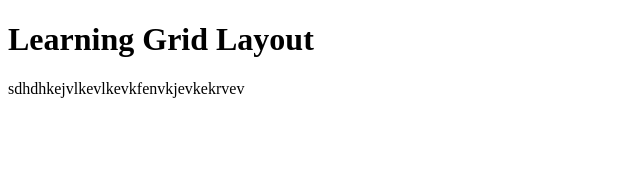
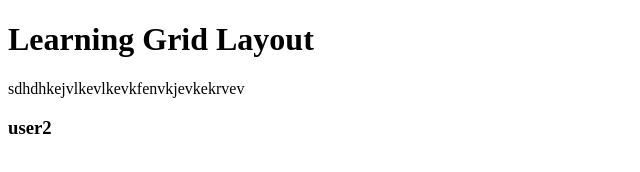
Before and after one commit to anu1134/FSRNL38_Album, a plain HTML site: page grid.html in a window 1280 px wide. Shown: the full height of the page, 0-640 px from the left. Drawn offline with Linux system fonts and the light colour scheme.

Commit message:
added user2

```diff
--- a/grid.html
+++ b/grid.html
@@ -8,5 +8,6 @@
 <body>
     <h1>Learning Grid Layout</h1>
     <p>sdhdhkejvlkevlkevkfenvkjevkekrvev</p>
+    <h3>user2</h3>
 </body>
 </html>
```
